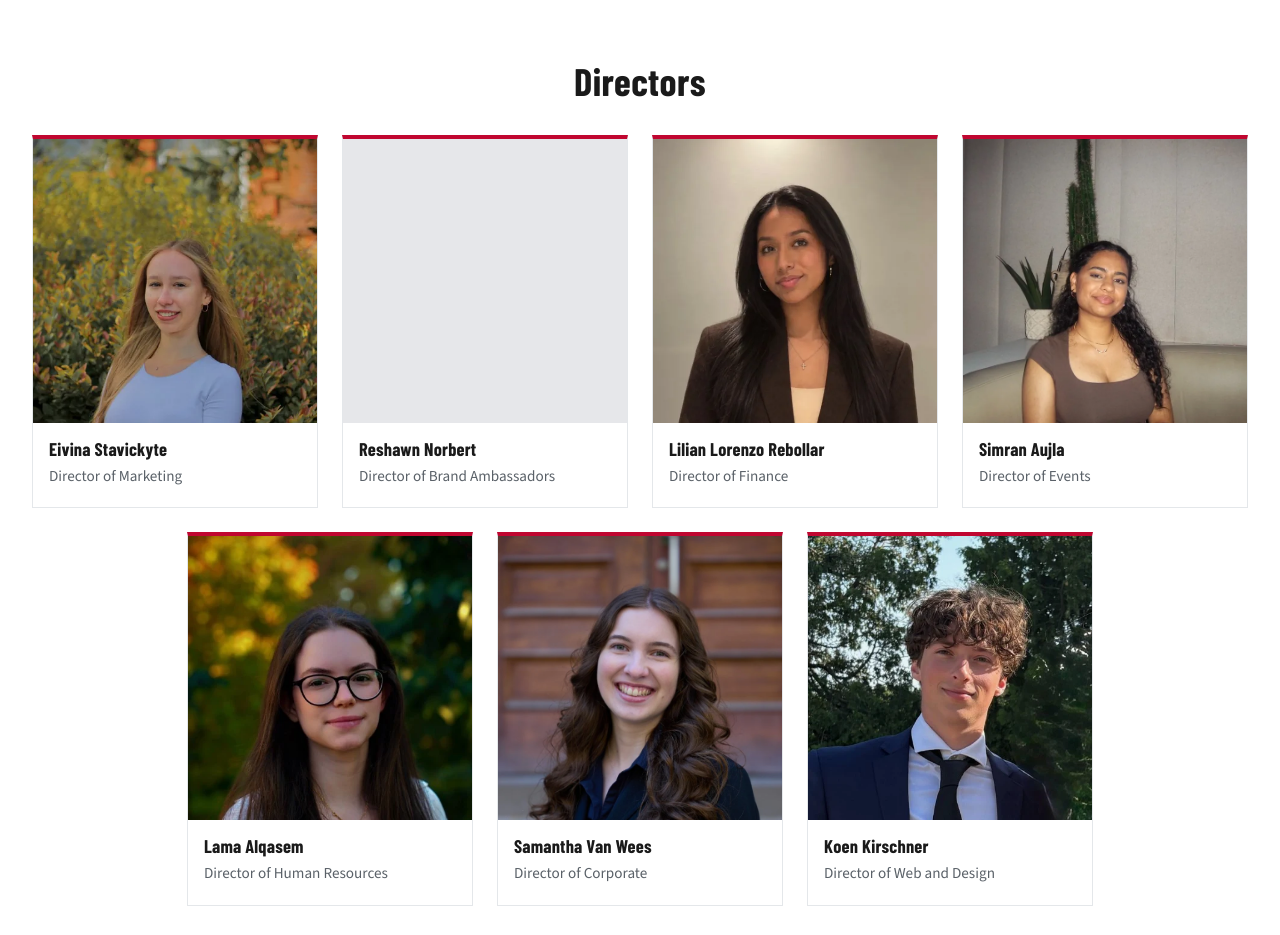
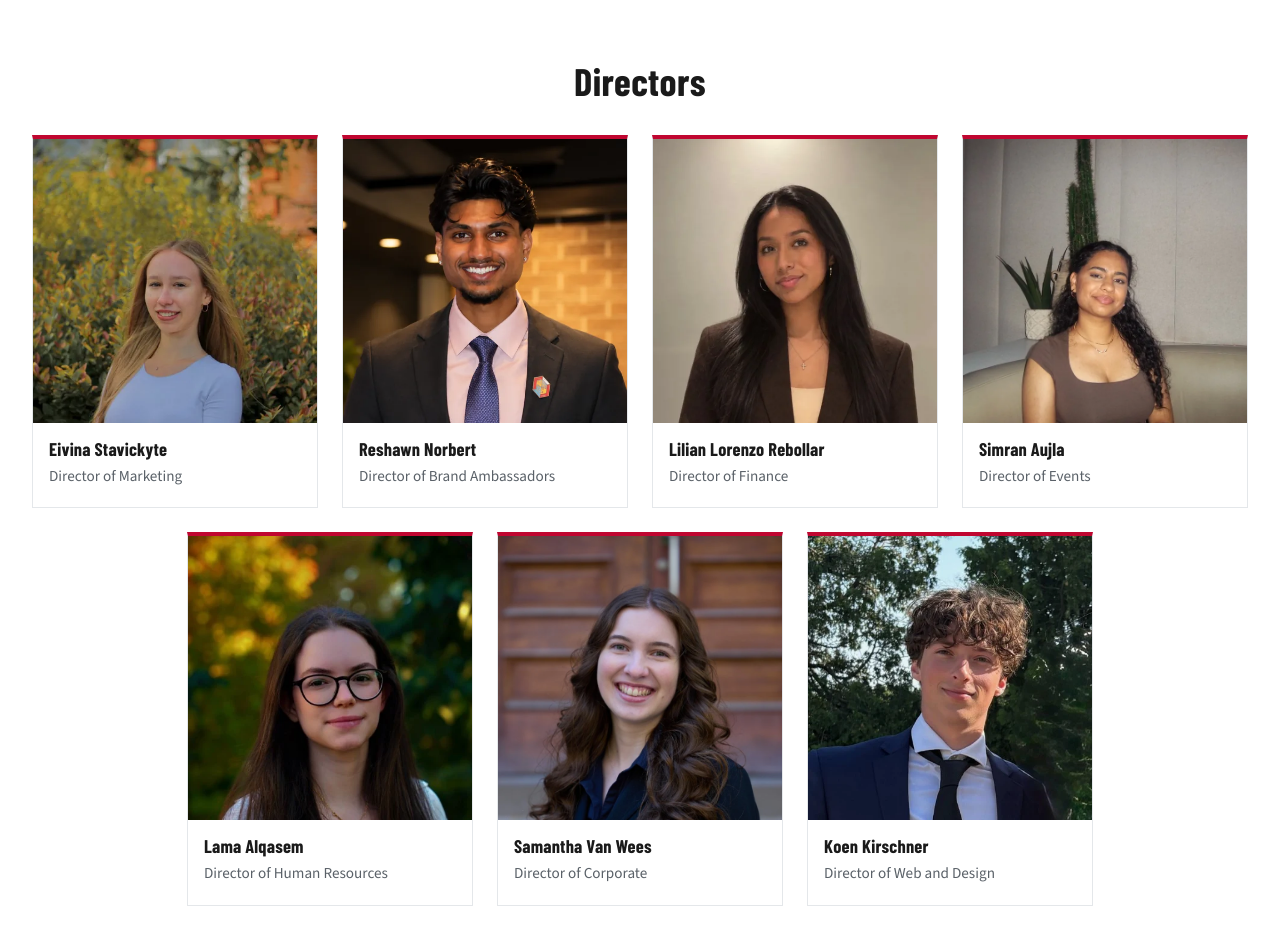
Before and after one commit to koenkirschner21-oss/gema-website, a React (Vite) app: page /about/team in a window 1280 px wide. Shown: the part 1140-2075 px from the top of the page. Built offline with nearby package versions, Linux system fonts and the light colour scheme; no server answers.

Commit message:
Add Reshawn Norbert team headshot
Co-authored-by: Cursor <cursoragent@cursor.com>

```diff
--- a/src/data/team.ts
+++ b/src/data/team.ts
@@ -5,9 +5,6 @@
  * official headshot is supplied. When a photo arrives, add the file and
  * set only that member's `image` path. Do not change names, titles, or
  * card order.
- *
- * Remaining director files:
- * - `/team/reshawn-norbert.webp`
  *
  * The public page renders Co-Presidents (`leadership`) and Directors
  * only. `level: 'manager'` may remain in this file for future use and
@@ -58,7 +55,7 @@ export const team: TeamMember[] = [
     name: 'Reshawn Norbert',
     role: 'Director of Brand Ambassadors',
     portfolio: 'Brand Ambassadors',
-    image: null,
+    image: '/team/reshawn-norbert.webp',
     linkedin: null,
     level: 'director',
   },
```
Also changed, not shown: public/team/reshawn-norbert.webp (added).
